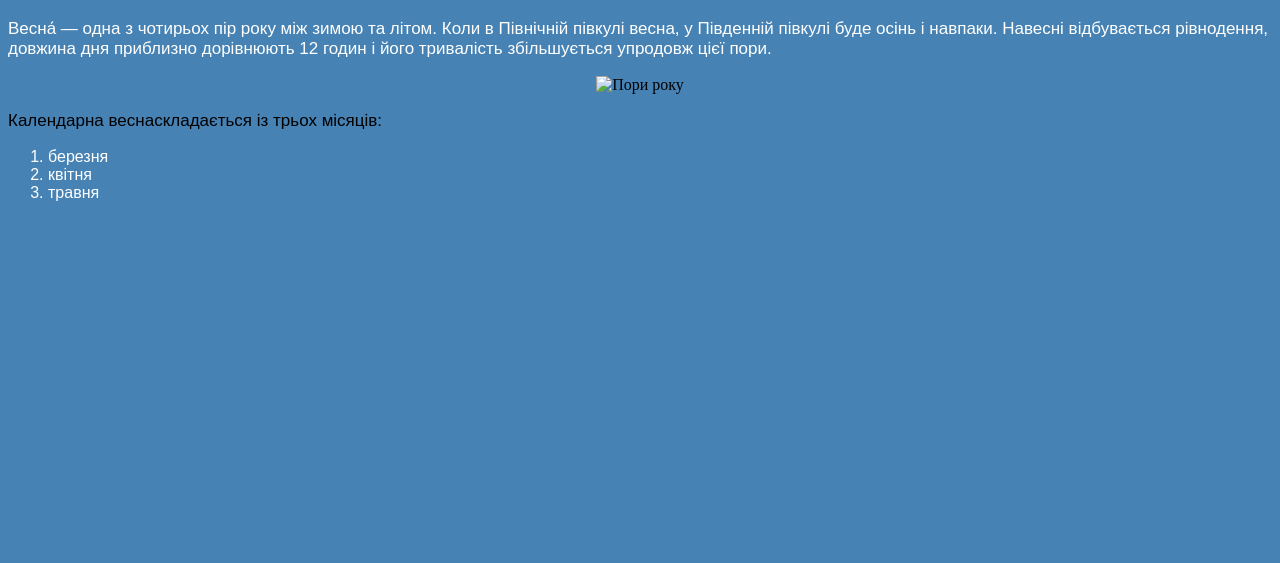
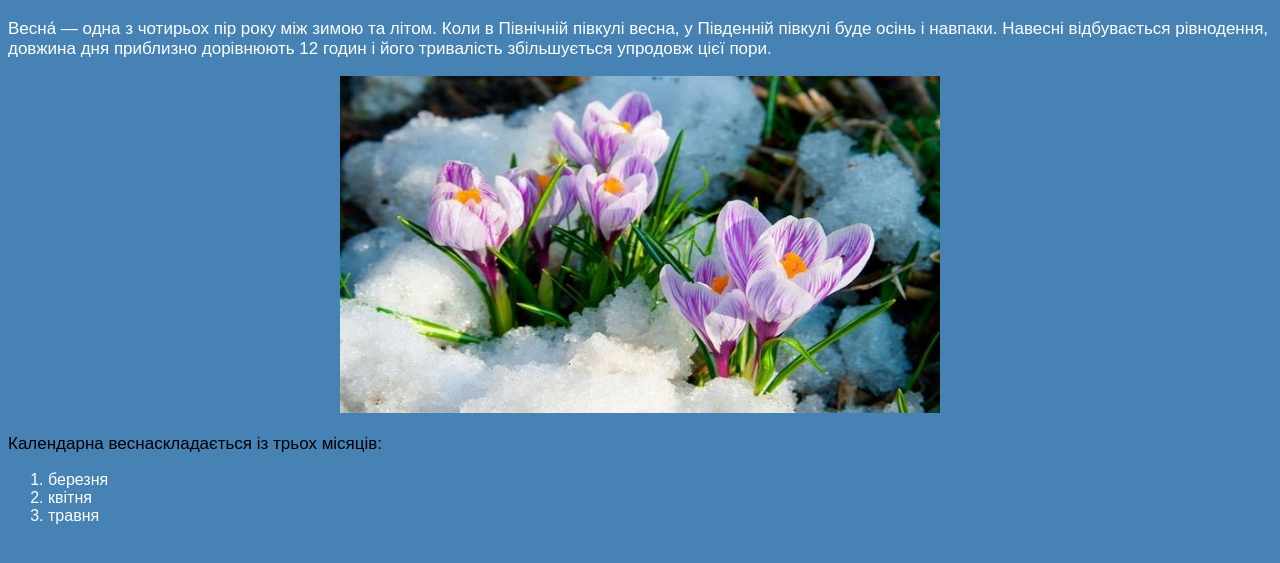
Before and after one commit to Bohdan2077/28.04.2.Sivak, a plain HTML site: page page3.html in a window 1280 px wide. Shown: the part 87-650 px from the top of the page. Drawn offline with Linux system fonts and the light colour scheme; files that its build step writes are made by us from their sources.

Commit message:
Update page3.html

```diff
--- a/page3.html
+++ b/page3.html
@@ -14,7 +14,7 @@
 	<h1>Весна</h1>
 	<p>Весна́ — одна з чотирьох пір року між зимою та літом. Коли в Північній півкулі весна, у Південній півкулі буде осінь і навпаки. Навесні відбувається рівнодення, довжина дня приблизно дорівнюють 12 годин і його тривалість збільшується упродовж цієї пори.
 	<center>
-	<img id="1" src="img/3.jpg" width="600" alt="Пори року" title="Пори року">
+	<img id="1" src="3.jpg" width="600" alt="Пори року" title="Пори року">
 	</center>
 	</ul>
 	<p class="biba">
```
